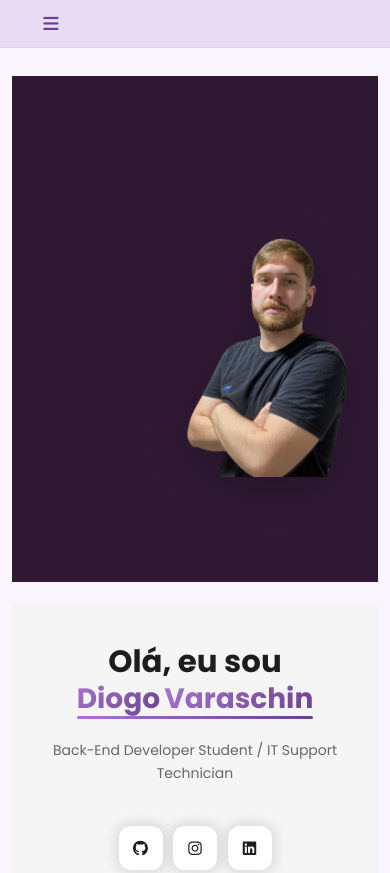
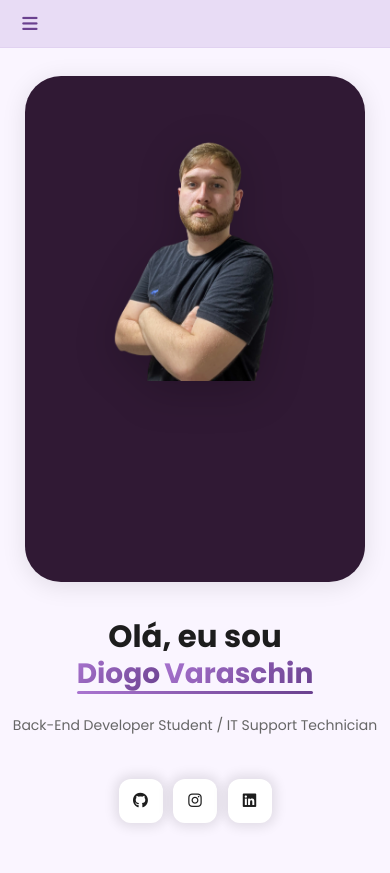
Before and after one commit to diogoww/diogow.dev, a website: page index.html in a window 390 px wide. Shown: the top 873 px of the page. Drawn offline with nearby package versions, Linux system fonts and the light colour scheme.

Commit message:
feat: alterações de responsividade

```diff
--- a/styles/header.css
+++ b/styles/header.css
@@ -176,16 +176,30 @@ header.scrolled {
 
 @media screen and (max-width: 768px) {
     header {
-        padding: 0.75rem 4%;
+        padding: 0.5rem 2%;
     }
-
+    #navbar {
+        padding: 0 0.5rem;
+        max-width: 100vw;
+    }
+    #mobile_btn {
+        font-size: 1.1rem;
+        padding: 0.2rem;
+    }
     #mobile_menu {
-        padding: 0.75rem 0;
+        padding: 0.5rem 0;
     }
-
+    #mobile_nav_list {
+        gap: 0.2rem;
+    }
     #mobile_nav_list .nav-item a {
-        padding: 0.5rem 1rem;
-        font-size: 0.9rem;
+        padding: 0.4rem 0.7rem;
+        font-size: 0.85rem;
+    }
+    #mobile_menu .btn-default {
+        margin: 0.5rem auto;
+        font-size: 0.85rem;
+        padding: 8px 14px;
     }
 }
 
--- a/styles/home.css
+++ b/styles/home.css
@@ -128,7 +128,7 @@
 }
 
 #banner img:hover {
-    transform: scale(1.02);
+    transform: none !important;
     filter: drop-shadow(0 15px 30px rgba(0, 0, 0, 0.3));
 }
 
@@ -212,20 +212,68 @@
 
 @media screen and (max-width: 768px) {
     #home {
-        padding: 3rem 4% 2rem;
-        gap: 2rem;
+        flex-direction: column;
+        align-items: center;
+        justify-content: flex-start;
+        min-height: 100vh;
+        padding: 2rem 2vw 1rem;
+        gap: 1.2rem;
+        background: none !important;
     }
-
-    #cta .title {
-        font-size: 2.5rem;
+    #banner {
+        display: flex !important;
+        flex-direction: column;
+        justify-content: flex-start;
+        align-items: center;
+        width: 90vw;
+        max-width: 340px;
+        height: 320px;
+        margin: 0 auto 1.2rem auto;
+        background: #301934;
+        border-radius: 36px;
+        box-shadow: 0 4px 24px 0 rgba(0,0,0,0.10);
+        overflow: hidden;
+        position: relative;
     }
-
-    #cta .description {
-        font-size: 1.1rem;
+    #banner img {
+        height: 98%;
+        max-height: 98%;
+        width: auto;
+        left: 50%;
+        top: 10px;
+        bottom: unset;
+        transform: translateX(-50%);
+        position: absolute;
+        margin: 0 auto;
+        display: block;
+        z-index: 2;
     }
-
-    #banner img {
-        max-height: 40vh;
+    #cta {
+        width: 100%;
+        align-items: center !important;
+        justify-content: flex-start !important;
+        text-align: center !important;
+        background: none;
+        box-shadow: none;
+        border-radius: 0;
+        padding: 0;
+        margin: 0 auto;
+        gap: 0.7rem;
+        animation: none !important;
+        display: flex;
+        flex-direction: column;
+    }
+    #cta .title, #cta .description, #cta .name-wrapper {
+        text-align: center !important;
+        justify-content: center !important;
+        align-items: center !important;
+        margin-left: auto;
+        margin-right: auto;
+    }
+    .social-media-buttons {
+        justify-content: center;
+        margin-left: auto;
+        margin-right: auto;
     }
 }
 
```
